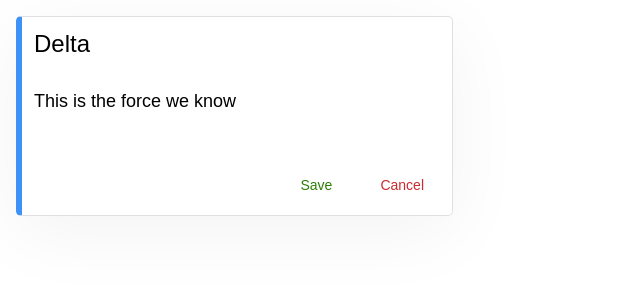
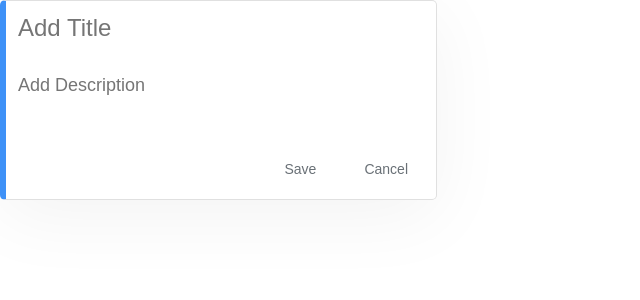
Before and after one commit to Saazu/actionitem, a React (Create React App) app: page / in a window 1280 px wide. Shown: the top 300 px of the page, without its empty margins (0-640 px from the left). Built offline with nearby package versions, Linux system fonts and the light colour scheme; the HTML template or start-up script is replaced by a standard one.

Commit message:
Refactor archive and unarchive functions. Add id as required prop

```diff
--- a/src/ActionItem.js
+++ b/src/ActionItem.js
@@ -2,8 +2,16 @@ import React, { useState, useRef } from "react";
 import PropTypes from "prop-types";
 import "./actionitem.css";
 
-function ActionItem({ title, description, saveActionHandler }) {
-  const [actionState, setActionState] = useState("editing"); // editing, saved, archived
+function ActionItem({
+  id,
+  title,
+  description,
+  saveActionHandler,
+  archiveActionHandler,
+  unArchiveActionHandler,
+}) {
+  const initialActionItemState = title !== "" ? "saved" : "editing";
+  const [actionState, setActionState] = useState(initialActionItemState); // States are: editing, saved, archived
   const [titleValue, setTitleValue] = useState(title);
   const [descriptionValue, setDescriptionValue] = useState(description);
   const [previousValues, setPreviousValues] = useState({ title, description });
@@ -12,11 +20,8 @@ function ActionItem({ title, description, saveActionHandler }) {
   const descriptionInputRef = useRef(null);
 
   function saveActionItem() {
-    if (title === "" || description === "") {
-      return;
-    }
     setActionState("saved");
-    saveActionHandler();
+    saveActionHandler(id, titleValue, descriptionValue);
   }
 
   function cancel() {
@@ -29,10 +34,12 @@ function ActionItem({ title, description, saveActionHandler }) {
 
   function archive() {
     setActionState("archived");
+    archiveActionHandler(id);
   }
 
   function unarchive() {
     setActionState("saved");
+    unArchiveActionHandler(id);
   }
 
   function handleInputFocus() {
@@ -112,8 +119,11 @@ function ActionItem({ title, description, saveActionHandler }) {
 }
 
 ActionItem.propTypes = {
-  text: PropTypes.string.isRequired,
+  title: PropTypes.string.isRequired,
   description: PropTypes.string.isRequired,
+  saveActionHandler: PropTypes.func.isRequired,
+  archiveActionHandler: PropTypes.func.isRequired,
+  unArchiveActionHandler: PropTypes.func.isRequired,
 };
 
 export default ActionItem;
--- /dev/null
+++ b/src/App.css
@@ -0,0 +1,3 @@
+.App {
+  padding: 1rem;
+}
--- a/src/App.js
+++ b/src/App.js
@@ -2,11 +2,16 @@ import ActionItem from "./ActionItem";
 
 function App() {
   return (
-    <div style={{ padding: "1rem" }}>
+    <div className="App">
       <ActionItem
-        title="Delta"
-        description="This is the force we know"
-        saveActionHandler={() => console.log("Saved")}
+        id={1}
+        title=""
+        description=""
+        saveActionHandler={(id, title, description) =>
+          console.log("Saved:", id, title, description)
+        }
+        archiveActionHandler={(id) => console.log("Archived:", id)}
+        unArchiveActionHandler={(id) => console.log("Unarchiving:", id)}
       />
     </div>
   );
```
